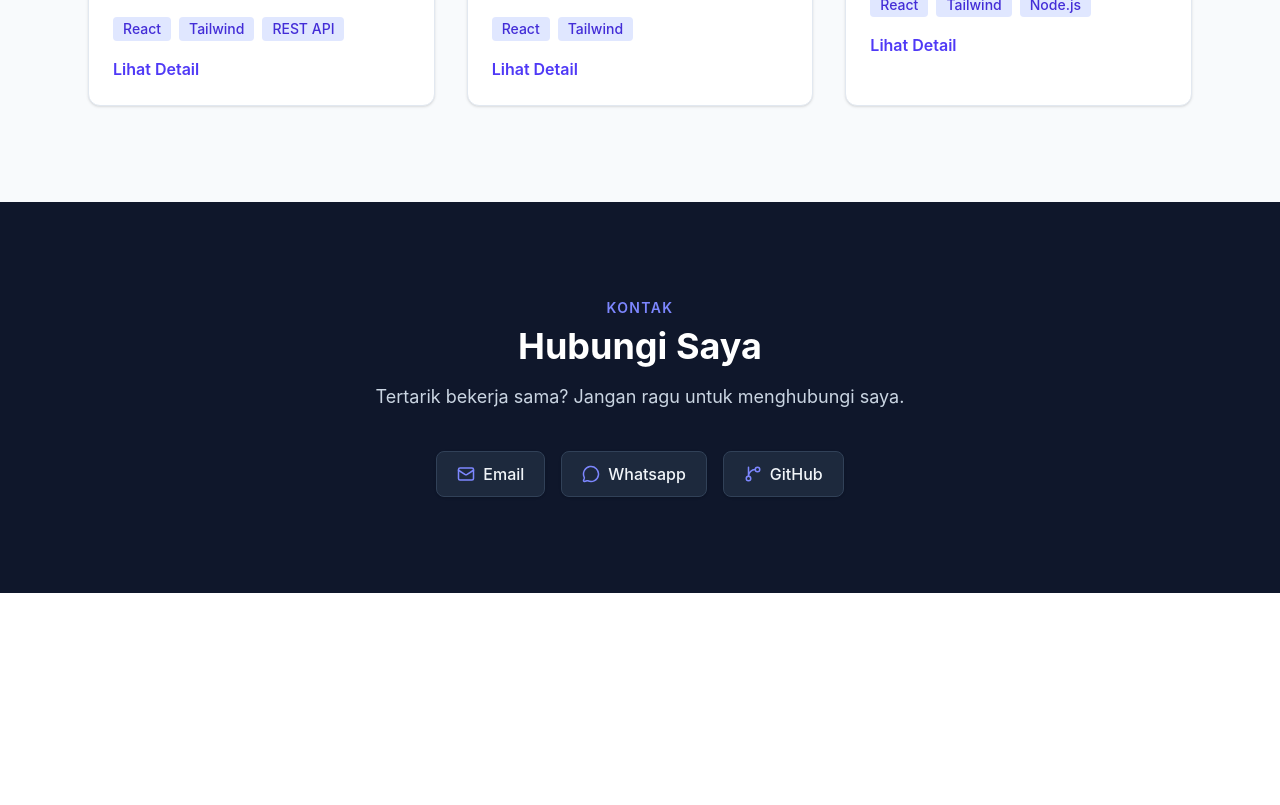
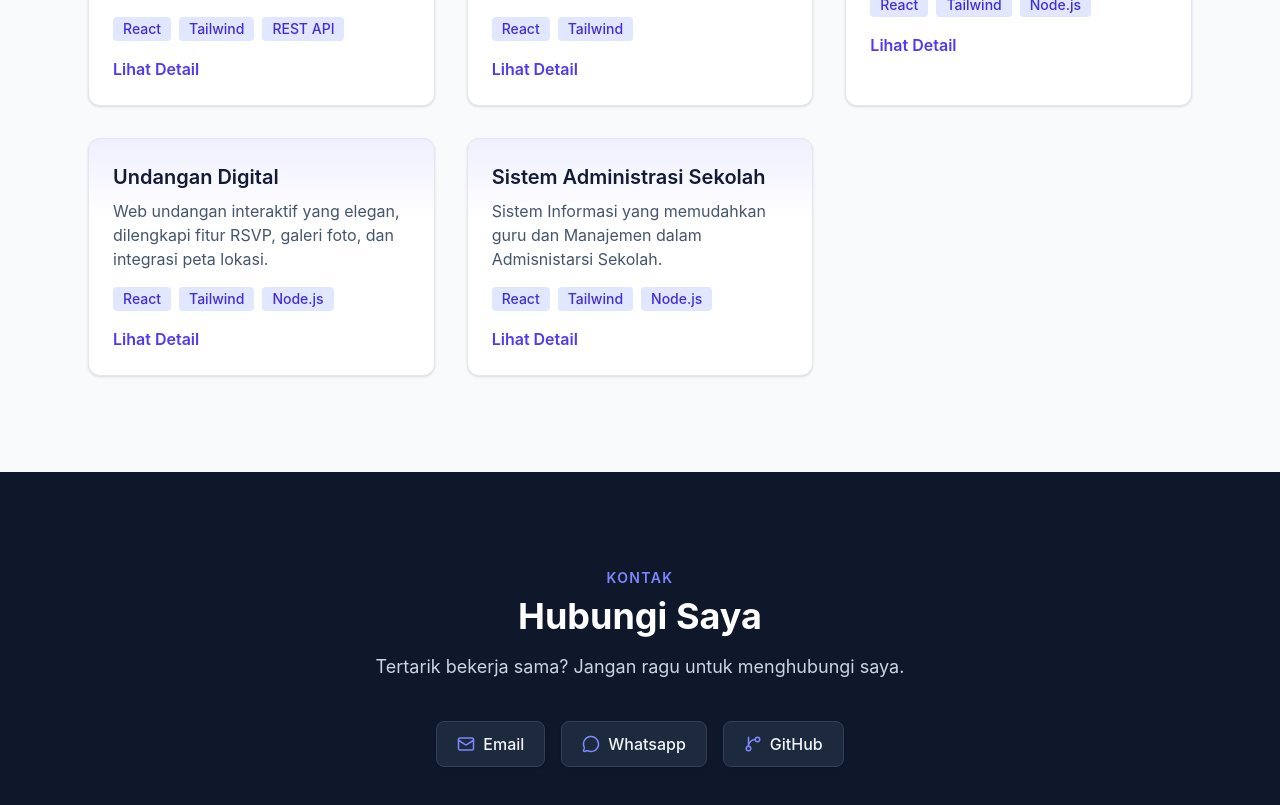
Before and after one commit to haikalzaki99/portofolio-saya, a React (Vite) app: page / in a window 1280 px wide. Shown: the part 2120-2925 px from the top of the page. Before the commit the page ends 2713 px from the top, so only its background shows below. Built offline with nearby package versions, Linux system fonts and the light colour scheme.

Commit message:
Menambahkan project

```diff
--- a/src/components/Projects.jsx
+++ b/src/components/Projects.jsx
@@ -19,6 +19,19 @@ const projects = [
       'Panel admin untuk mengelola data pengguna, laporan, dan statistik.',
     tech: ['React', 'Tailwind', 'Node.js'],
   },
+    {
+    name: 'Undangan Digital',
+    description:
+      'Web undangan interaktif yang elegan, dilengkapi fitur RSVP, galeri foto, dan integrasi peta lokasi.',
+    tech: ['React', 'Tailwind', 'Node.js'],
+  },
+      {
+    name: 'Sistem Administrasi Sekolah',
+    description:
+      'Sistem Informasi yang memudahkan guru dan Manajemen dalam Admisnistarsi Sekolah.',
+    tech: ['React', 'Tailwind', 'Node.js'],
+  },
+
 ]
 
 export default function Projects() {
```
